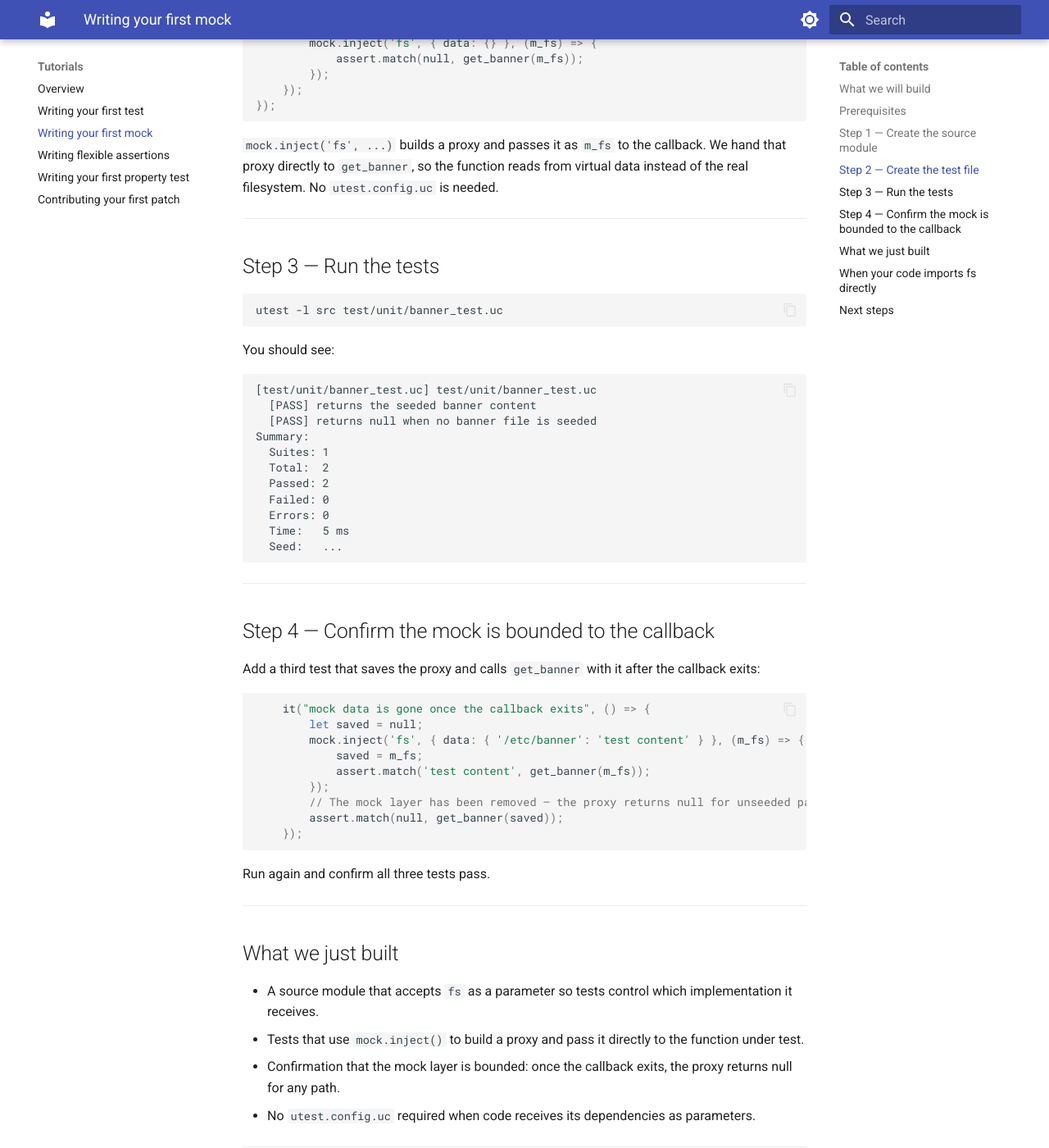
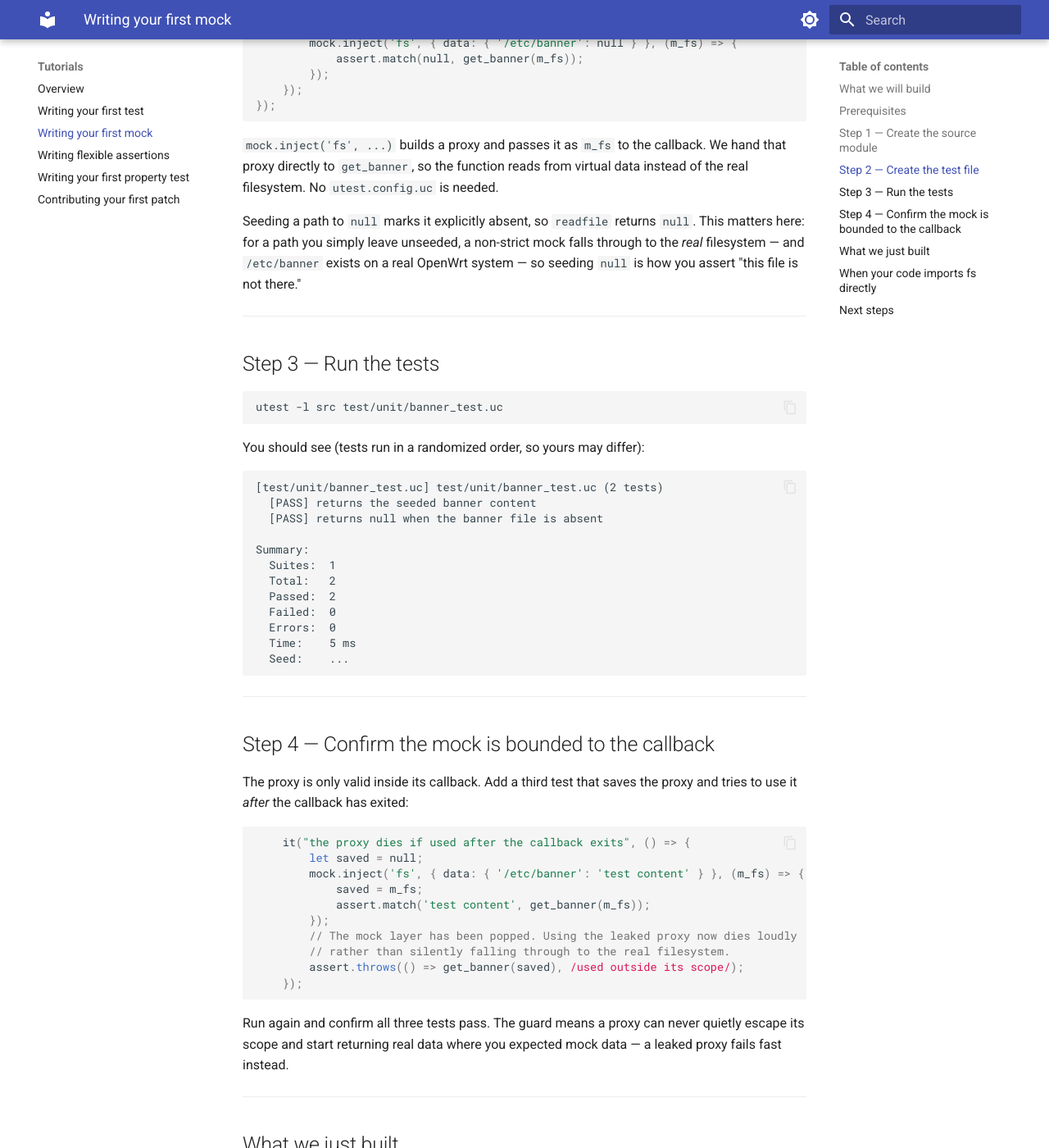
Before and after one commit to m00qek/utest, an MkDocs documentation site: the page built from docs/tutorials/user/first-mock.md, in a window 1280 px wide and 1400 px high, scrolled down 1344 px. Shown: the whole window at 82% size. Built offline with MkDocs 1.6.1 and Material for MkDocs 9.7.7, drawn with Linux system fonts in a browser that asks for light colours; some of the changed text lies outside the part shown.

Commit message:
docs: fix first-mock tutorial — stale-proxy guard, absent-file test, output
Step 4 taught that a proxy leaked out of mock.inject() returns null; the 2.4
stale-proxy guard now makes it die, so the tutorial errored. Rewrote it to
demonstrate the guard as a feature (assert.throws(/used outside its scope/)).
Test 2 asserted null for an unseeded path, but in non-strict mode the fs proxy
falls through to the real /etc/banner (present on every OpenWrt system), so it
failed — reseeded the path explicitly null and explained the fall-through.
Made the Step-3 sample output faithful (header count, aligned summary, shuffle
note). Verified all three tests pass in the container.

````diff
--- a/docs/tutorials/user/first-mock.md
+++ b/docs/tutorials/user/first-mock.md
@@ -47,8 +47,8 @@ describe("get_banner()", () => {
         });
     });
 
-    it("returns null when no banner file is seeded", () => {
-        mock.inject('fs', { data: {} }, (m_fs) => {
+    it("returns null when the banner file is absent", () => {
+        mock.inject('fs', { data: { '/etc/banner': null } }, (m_fs) => {
             assert.match(null, get_banner(m_fs));
         });
     });
@@ -56,6 +56,8 @@ describe("get_banner()", () => {
 ```
 
 `mock.inject('fs', ...)` builds a proxy and passes it as `m_fs` to the callback. We hand that proxy directly to `get_banner`, so the function reads from virtual data instead of the real filesystem. No `utest.config.uc` is needed.
+
+Seeding a path to `null` marks it explicitly absent, so `readfile` returns `null`. This matters here: for a path you simply leave unseeded, a non-strict mock falls through to the *real* filesystem — and `/etc/banner` exists on a real OpenWrt system — so seeding `null` is how you assert "this file is not there."
 
 ---
 
@@ -65,41 +67,43 @@ describe("get_banner()", () => {
 utest -l src test/unit/banner_test.uc
 ```
 
-You should see:
+You should see (tests run in a randomized order, so yours may differ):
 
 ```
-[test/unit/banner_test.uc] test/unit/banner_test.uc
+[test/unit/banner_test.uc] test/unit/banner_test.uc (2 tests)
   [PASS] returns the seeded banner content
-  [PASS] returns null when no banner file is seeded
+  [PASS] returns null when the banner file is absent
+
 Summary:
-  Suites: 1
-  Total:  2
-  Passed: 2
-  Failed: 0
-  Errors: 0
-  Time:   5 ms
-  Seed:   ...
+  Suites:  1
+  Total:   2
+  Passed:  2
+  Failed:  0
+  Errors:  0
+  Time:    5 ms
+  Seed:    ...
 ```
 
 ---
 
 ## Step 4 — Confirm the mock is bounded to the callback
 
-Add a third test that saves the proxy and calls `get_banner` with it after the callback exits:
+The proxy is only valid inside its callback. Add a third test that saves the proxy and tries to use it *after* the callback has exited:
 
 ```js
-    it("mock data is gone once the callback exits", () => {
+    it("the proxy dies if used after the callback exits", () => {
         let saved = null;
         mock.inject('fs', { data: { '/etc/banner': 'test content' } }, (m_fs) => {
             saved = m_fs;
             assert.match('test content', get_banner(m_fs));
         });
-        // The mock layer has been removed — the proxy returns null for unseeded paths.
-        assert.match(null, get_banner(saved));
+        // The mock layer has been popped. Using the leaked proxy now dies loudly
+        // rather than silently falling through to the real filesystem.
+        assert.throws(() => get_banner(saved), /used outside its scope/);
     });
 ```
 
-Run again and confirm all three tests pass.
+Run again and confirm all three tests pass. The guard means a proxy can never quietly escape its scope and start returning real data where you expected mock data — a leaked proxy fails fast instead.
 
 ---
 
@@ -107,7 +111,7 @@ Run again and confirm all three tests pass.
 
 - A source module that accepts `fs` as a parameter so tests control which implementation it receives.
 - Tests that use `mock.inject()` to build a proxy and pass it directly to the function under test.
-- Confirmation that the mock layer is bounded: once the callback exits, the proxy returns null for any path.
+- Confirmation that the mock layer is bounded: once the callback exits, using the proxy dies instead of leaking real data into your test.
 - No `utest.config.uc` required when code receives its dependencies as parameters.
 
 ---
````
